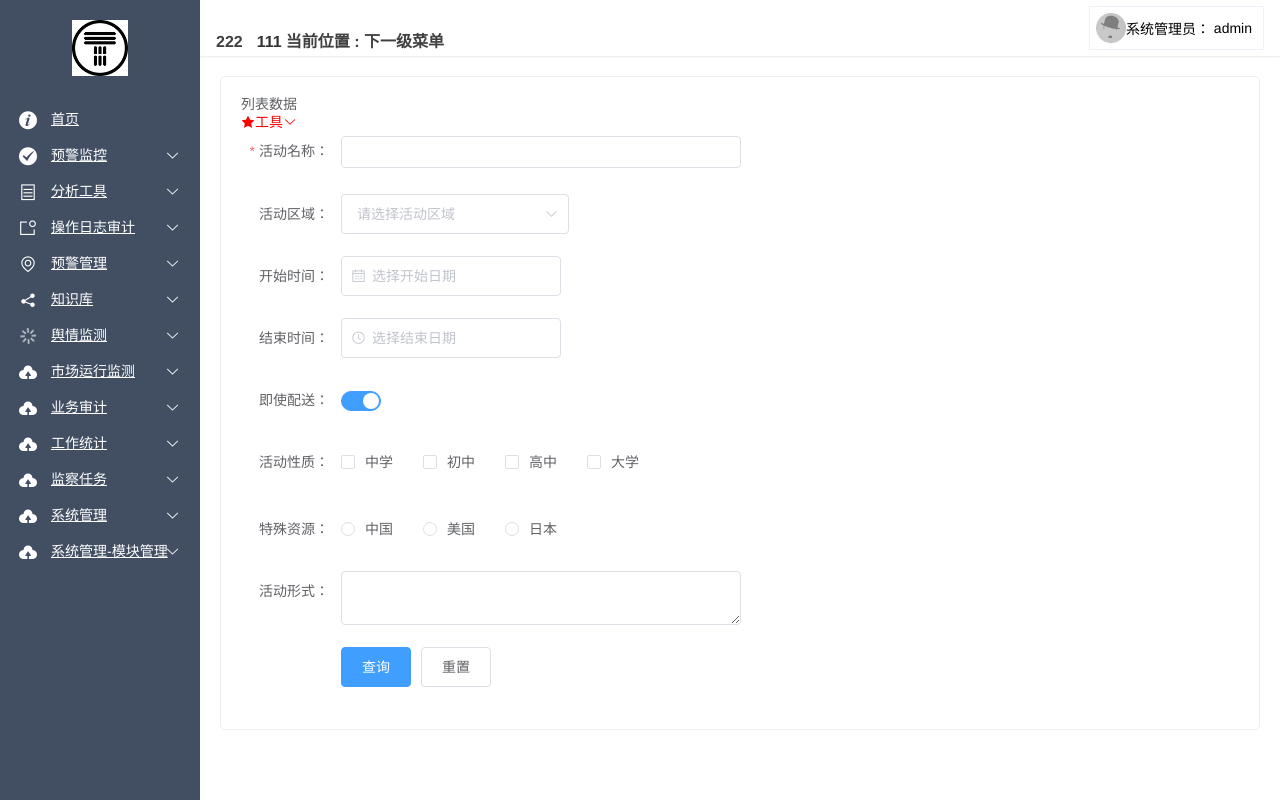
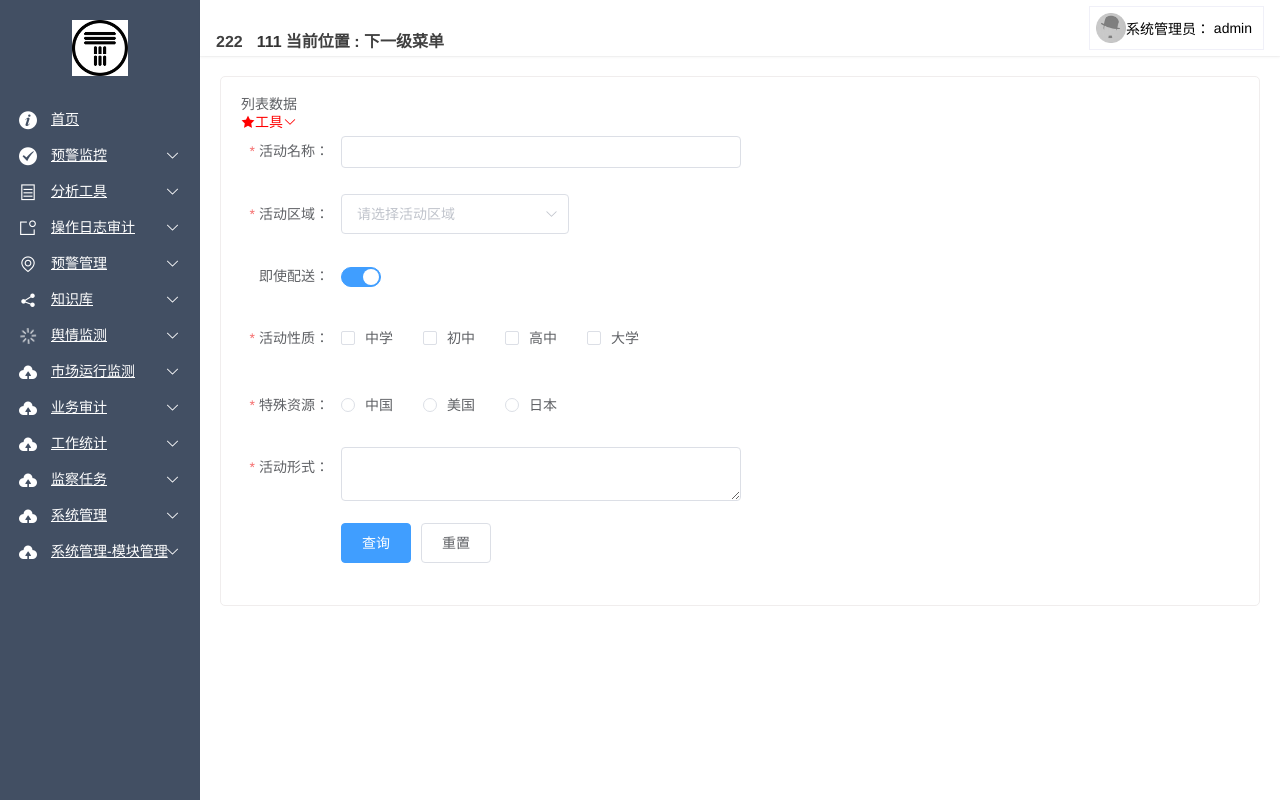
Before and after one commit to zghgit/template-vue-cli-2018-10, a Vue app: page /#/listData in a window 1280 px wide. Built offline with nearby package versions, Linux system fonts and the light colour scheme.

Commit message:
组件化

```diff
--- a/config/index.js
+++ b/config/index.js
@@ -13,7 +13,7 @@ module.exports = {
     proxyTable: {},
 
     // Various Dev Server settings
-    host: 'localhost', // can be overwritten by process.env.HOST
+    host: '10.0.50.162', // localhost    10.0.50.162   can be overwritten by process.env.HOST
     port: 8080, // can be overwritten by process.env.PORT, if port is in use, a free one will be determined
     autoOpenBrowser: false,
     errorOverlay: true,
--- a/src/components/alarmMonitorVUE/listData.vue
+++ b/src/components/alarmMonitorVUE/listData.vue
@@ -26,21 +26,21 @@
                     </el-option>
                 </el-select>
             </el-form-item>
-            <el-form-item label="开始时间：" requireq prop="startData">
-                <el-date-picker
-                    type="data"
-                    placeholder="选择开始日期"
-                    v-model="ruleForm.startData" >
-                </el-date-picker>
-            </el-form-item>
-            <el-form-item label="结束时间：" requireq prop="endData">
-                <el-time-picker
-                    type="fixed-time"
-                    placeholder="选择结束日期"
-                    v-model="ruleForm.endData">
+            <!--<el-form-item label="开始时间：" requireq prop="startData">-->
+                <!--<el-date-picker-->
+                    <!--type="data"-->
+                    <!--placeholder="选择开始日期"-->
+                    <!--v-model="ruleForm.startData" >-->
+                <!--</el-date-picker>-->
+            <!--</el-form-item>-->
+            <!--<el-form-item label="结束时间：" requireq prop="endData">-->
+                <!--<el-time-picker-->
+                    <!--type="fixed-time"-->
+                    <!--placeholder="选择结束日期"-->
+                    <!--v-model="ruleForm.endData">-->
 
-                </el-time-picker>
-            </el-form-item>
+                <!--</el-time-picker>-->
+            <!--</el-form-item>-->
             <el-form-item label="即使配送：" prop="delivery">
                 <el-switch v-model="ruleForm.delivery"></el-switch>
             </el-form-item>
@@ -86,18 +86,37 @@
                 sizeSmall: 'small',
 //                查询条件
                 ruleForm: {
-                    name: '',
-                    region: '',
-                    startData: '',
-                    endData: '',
-                    delivery: '',
-                    type: [],
-                    resource: '',
-                    desc: ''
+                    name: '',          //  活动名称
+                    region: '',        //  活动区域
+                    startData: '',     //  开始时间
+                    endData: '',       //  结束时间
+                    delivery: '',      //  即使配送
+                    type: [],          //  活动性质
+                    resource: '',      // 特殊资源
+                    desc: ''           // 活动形式
                 },
                 rules: {
                     name: [
-                         {required: true, message: '请输入活动名称', trigger: 'blur'}
+                         {required: true, message: '请输入活动名称', trigger: 'blur'},
+                         {min: 3, max: 5, message: '长度在 3 到 5 个字符', trigger: 'blur'}
+                    ],
+                    region: [
+                        {required: true, message: '请输入活动区域', trigger: 'change'}
+                    ],
+//                    startData: [
+//                        {type: 'data', required: true, messge: '请输入开始时间', trigger: 'change'}
+//                    ],
+//                    endData: [
+//                        {type: 'data', required: true, message: '请输入结束时间', trigger: 'change'}
+//                    ],
+                    type: [
+                        {type: 'array', required: true, message: '请输入活动性质', trigger: 'change'}
+                    ],
+                    resource: [
+                        {required: true, message: '请输入特殊资源', trigger: 'blur'}
+                    ],
+                    desc: [
+                        {required: true, message: '请输入活动形式', trigger: 'blur'}
                     ]
                 },
                 regionOpiton: [],
@@ -139,7 +158,7 @@
         methods: {
             regionChange() {},
             submitForm(formName) {
-                this.$refs[formName].validata((valid) => {
+                this.$refs[formName].validate((valid) => {
                     if (valid) {
                         console.log(11);
                     } else {
```
Also changed, not shown: src/assets/js/menuListDataJS.js (indentation only), text.txt (deleted).
